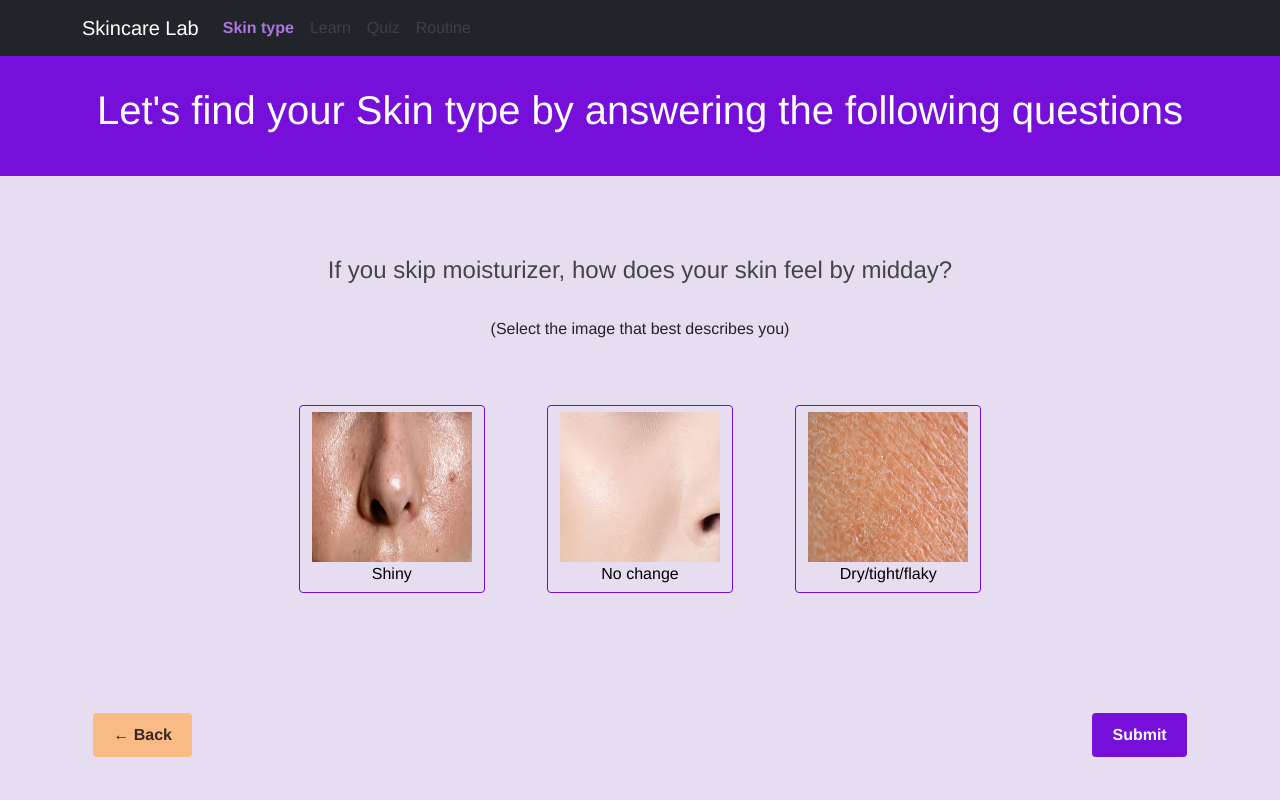
After one commit to diksha-aurobindo/UI_Final_Project, a Flask app: page /skin-type/3 in a window 1280 px wide. The commit adds this page. Run offline with Flask 3, Linux system fonts and the light colour scheme; some libraries are stand-ins or nearby versions.

Commit message:
Add Skintype module

```diff
--- a/app.py
+++ b/app.py
@@ -26,9 +26,17 @@ def home():
       session['score'] = 0
     return render_template('home.html', score=session['score'])
 
-@app.route('/skin-type')
+@app.route('/skin-type/1')
 def skinType():
     return render_template('skintype.html')
+
+@app.route('/skin-type/2')
+def skinType2():
+    return render_template('skintype2.html')
+
+@app.route('/skin-type/3')
+def skinType3():
+    return render_template('skintype3.html')
 
 @app.route('/skin-type/result')
 def skinTypeRes():
@@ -259,4 +267,4 @@ def quiz_q1():
 
 # -------------------
 if __name__ == '__main__':
-    app.run(debug=True, port=5003)
+    app.run(debug=True, port=5004)
--- a/static/scripts.js
+++ b/static/scripts.js
@@ -954,43 +954,103 @@ document.addEventListener("DOMContentLoaded", () => {
 });
 
 //skin type
+
+function backskin1(event) {
+window.location.href = '/skin-type/1';
+
+$("input[type='radio'][name='skintype1'][value='3']").prop("checked", true);
+
+}
+
+function submitskin1(event) {
+  event.preventDefault();
+
+  const form = document.getElementById('skin-type-form1');
+  const formData = new FormData(form);
+
+  let skintype1 = formData.get('skintype1');
+  if (skintype1==null) {
+    alert("Please select an option!");
+  } else {
+    sessionStorage.setItem('skintype1', skintype1);
+    window.location.href = '/skin-type/2';
+  }
+}
+
+function submitskin2(event) {
+  event.preventDefault();
+
+  const form = document.getElementById('skin-type-form2');
+  const formData = new FormData(form);
+
+  let skintype2 = formData.get('skintype2');
+
+  if (skintype2==null) {
+    alert("Please select an option!");
+  } else {
+  sessionStorage.setItem('skintype2', skintype2);
+  window.location.href = '/skin-type/3';
+  }
+}
+
 function handleForm(event) {
   event.preventDefault();
 
-  const form = document.getElementById('skin-type-form');
+  const form = document.getElementById('skin-type-form3');
   const formData = new FormData(form);
 
-  let bare = formData.get('bare');
-  let blot = formData.get('blot');
+  let skintype3 = formData.get('skintype3');
 
-  // Save the chosen skin type (blot result) both temporarily and permanently
-  // sessionStorage.setItem('blot', blot);           // Temporary (for skintype-results page)
-  // localStorage.setItem('userSkinType', blot);      // Permanent (for learning pages)
+  if (skintype3==null) {
+    alert("Please select an option!");
+  } else {
+  let skintype1 = sessionStorage.getItem('skintype1');
+  let skintype2 = sessionStorage.getItem('skintype2');
 
-  console.log("blot is: ", blot);
+  let skintype = 'normal';
+
+  if (skintype1 === '1') {
+      skintype = "oily";
+  }
+
+  if (skintype1 === '3') {
+    if (skintype3 === '3') {
+      skintype = "dry";
+    } else if (skintype3 === '2'){
+      skintype = "normal";
+    }
+  }
+  if (skintype3 === '3') {
+    if (skintype2 === '2') {
+      skintype = "combination";
+    } else if (skintype2 === '3'){
+      skintype = "oily";
+    }
+  }
+
+  sessionStorage.setItem('skintype', skintype);
 
   fetch("/save-skintype", {
     method: "POST",
     headers: { "Content-Type": "application/json"},
-    body: JSON.stringify({ skinType: [blot] })  // Send it along
+    body: JSON.stringify({ skinType: [skintype] })  // Send it along
   })
   .then(response => response.json())
   .then(data => {
     console.log("Progress saved:", data);
     // After successful save, navigate
-    if (bare && blot) {
       window.location.href = '/skin-type/result';  // Move to results page
       sessionStorage.setItem('skinTypeCompleted', true);
-    }
   })
   .catch(error => {
     console.error("Error saving progress:", error);
   });
 }
+}
 
 
 $(window).on('load', function() {
-  const skinType = sessionStorage.getItem('blot');
+  const skinType = sessionStorage.getItem('skintype');
   if (skinType) {
     $("#skintyperesult").text(skinType);
   }
--- a/static/style.css
+++ b/static/style.css
@@ -304,7 +304,7 @@ body {
 }
 
 .findskin-btn {
-  background-color: #d835a4;
+  background-color: #770fdb;
   border: none;
   padding: 10px 20px;
   font-size: 16px;
@@ -321,7 +321,14 @@ body {
 }
 
 .findskin-btn:hover {
-  background-color: #b7137e;
+  background-color: #5b07aa;
+}
+
+#skintypeheader {
+  background-color: #770fdb;
+  color: white;
+  height: 120px;
+  padding: 30px;
 }
 
 .tryAgain-btn {
@@ -483,6 +490,27 @@ body {
   flex: 5;
 }
 
+.btn-outline-primary:hover {
+  background-color: #5e0eb1;
+  border-color: #770fdb;
+}
+
+.btn-outline-primary {
+  border-color: #770fdb;
+  color:#000
+}
+
+#skintype2span {
+  width: 300px;
+  display: flex;
+  justify-content: center;
+}
+
+.btn-outline-primary:active {
+  border-color: #770fdb !important;
+  background-color: #770fdb !important;
+}
+
 #toggle-ingredients {
   padding: 10px 24px;
   background-color: #770fdb;
--- a/templates/index.html
+++ b/templates/index.html
@@ -25,7 +25,7 @@
       </button>
       <div class="collapse navbar-collapse" id="navbarNavAltMarkup">
         <div class="navbar-nav">
-          <a class="nav-link {% if request.path.startswith('/skin-type') %}active{% endif %}" href="/skin-type">Skin type</a>
+          <a class="nav-link {% if request.path.startswith('/skin-type') %}active{% endif %}" href="/skin-type/1">Skin type</a>
           <a class="nav-link {% if request.path.startswith('/learn') %}active{% endif %}" href="/learn">Learn</a>
           <a class="nav-link {% if request.path.startswith('/final-quiz/q1') %}active{% endif %}" href="/final-quiz/q1">Quiz</a>
           <!-- <a class="nav-link {% if request.path == '/quiz-result' %}active{% endif %}" href="/quiz-result">Your Scores</a> -->
--- a/templates/skintype-result.html
+++ b/templates/skintype-result.html
@@ -4,7 +4,7 @@
 <center>
     <br><br><br><br><br>
 
-    <h1 style="color: #d835a4;">Based on your replies, you have
+    <h1 style="color: #770fdb;">Based on your replies, you have
         <span id='skintyperesult' style="color: black;">{{ skinType }} </span> skin</h1>
 
 <br><br><br><br><br><br>
--- /dev/null
+++ b/templates/skintype3.html
@@ -0,0 +1,50 @@
+{% extends "index.html" %}
+
+{% block content %}
+<center>
+  <style>
+    .btn-selected2, input[type="radio"]:checked + label {
+      background-color: #770fdb !important; /* Bootstrap primary color */
+      color: white !important;
+      border: 2px solid #5b07aa !important; /* Darker blue border */
+      box-shadow: 0 0 15px #bb81f1 !important;/* Optional glow effect */
+    }
+  </style>
+
+<h1 id="skintypeheader">Let's find your Skin type by answering the following questions</h1><br>
+
+    <form method="post" id="skin-type-form3">
+
+    <fieldset>
+
+    <div><br><br>
+        <h4 style="color: #444;">If you skip moisturizer, how does your skin feel by midday?</h4><br>
+        <p>(Select the image that best describes you)</p><br><br>
+      </div>
+
+      <div class="skintype3-group">
+        <input type="radio" id="13" class="btn-check" name="skintype3" value="1">
+        <label class="btn btn-outline-primary" for="13"><img src="/static/images/oily_skin.png" width="160px" height="150px"><br>Shiny</label>
+        &nbsp;&nbsp;&nbsp;&nbsp;&nbsp;&nbsp;&nbsp;&nbsp;&nbsp;&nbsp;&nbsp;&nbsp;
+        <input type="radio" id="23" class="btn-check" name="skintype3" value="2">
+        <label class="btn btn-outline-primary" for="23"><img src='/static/images/normal_skin.png' width="160px" height="150px"><br>No change</label>
+        &nbsp;&nbsp;&nbsp;&nbsp;&nbsp;&nbsp;&nbsp;&nbsp;&nbsp;&nbsp;&nbsp;&nbsp;
+        <input type="radio" id="33" class="btn-check" name="skintype3" value="3">
+        <label class="btn btn-outline-primary" for="33"><img src='/static/images/dry_skin.png' width="160px" height="150px"><br>Dry/tight/flaky</label>
+    </div>
+      </fieldset>
+      <br><br><br>
+
+        <br><br>
+    </form>
+        <button class="back-btn" onclick="history.back()" style="margin-left: 0%;">← Back</button>
+        <button onclick="handleForm(event)" type="submit" class="findskin-btn">Submit</button>
+
+  <script>
+    $(".btn").click(function() {
+      $(".btn").removeClass("btn-selected2");
+      $(this).addClass("btn-selected2");
+    });
+  </script>
+</center>
+{% endblock %}
```
Also changed, not shown: templates/skintype.html (+30 -50 lines), templates/skintype2.html (added, +48 -0 lines), static/images/combination.png, static/images/dry.png (deleted), static/images/dry_skin.png (added), static/images/normal.png, static/images/normal_skin.png (added), static/images/oily.png, static/images/oily_skin.png (added).
